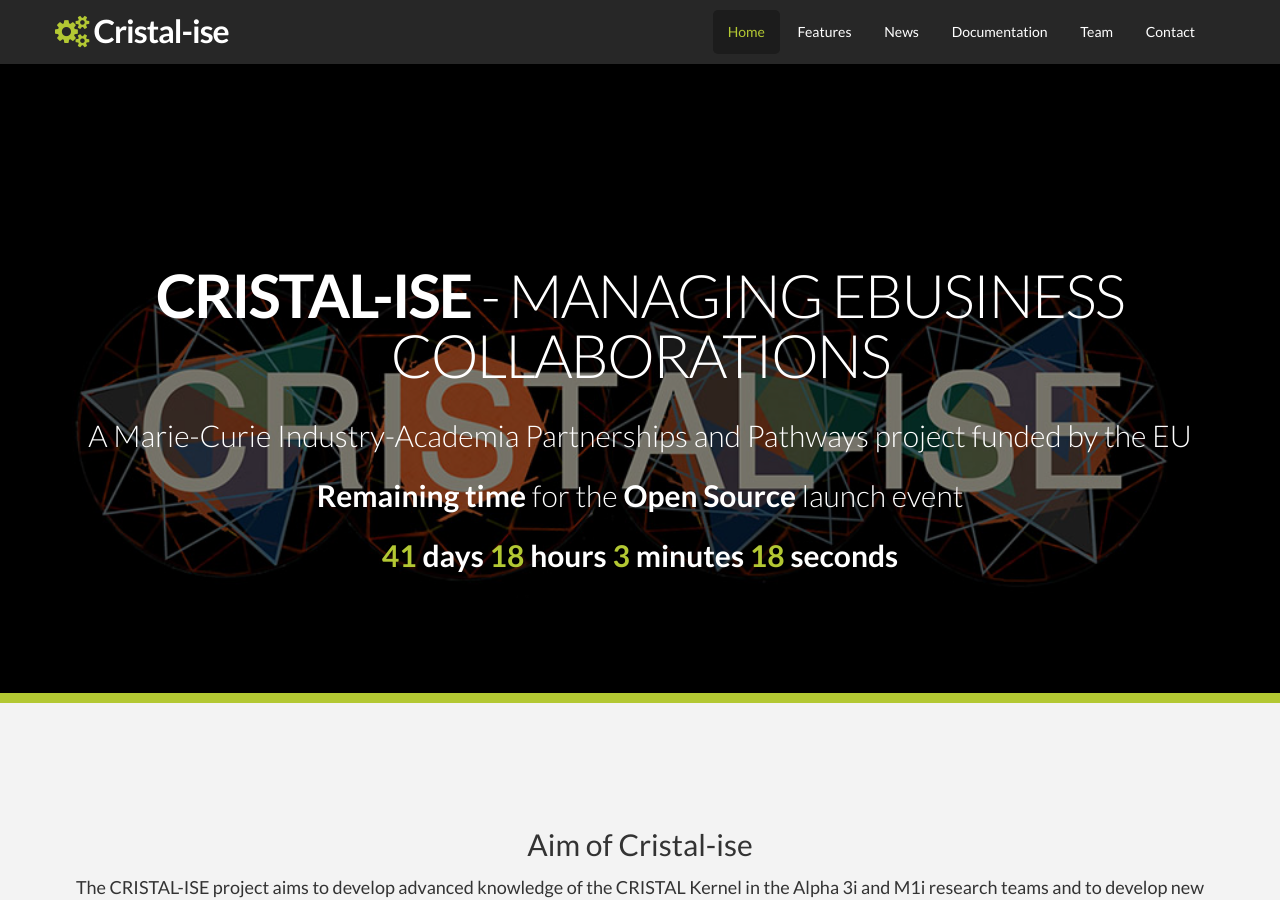
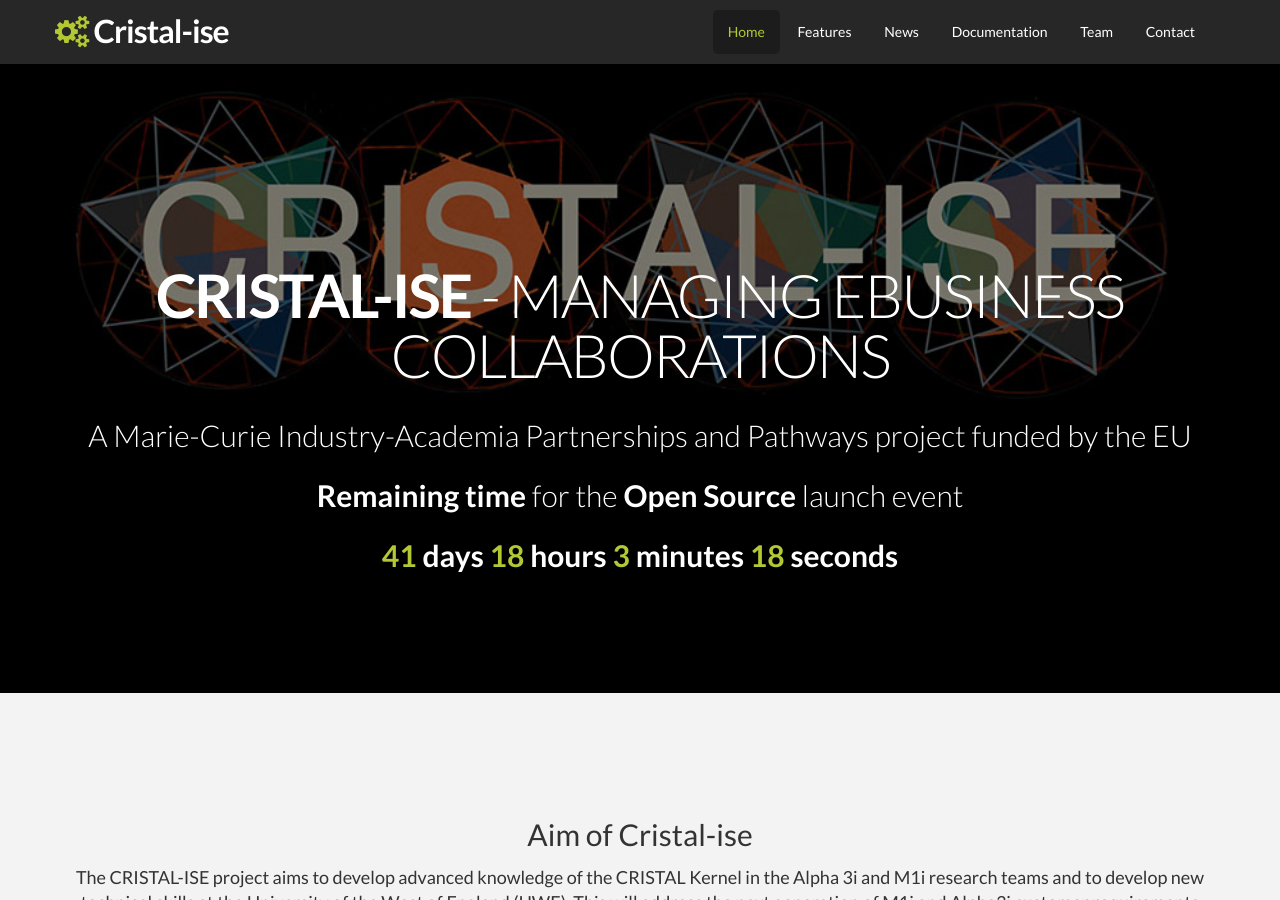
Before and after one commit to cristal-ise/cristal-ise.github.io, a Jekyll site: the page built from index.html, in a window 1280 px wide and 900 px high. Built offline with Jekyll 4.4.1, drawn with Linux system fonts in a browser that asks for light colours.

```diff
--- a/_layouts/default.html
+++ b/_layouts/default.html
@@ -42,8 +42,9 @@
 			$.backstretch([
 			  //"images/image003.jpg",
 			  //"images/CRISTAL-ISE logo.jpg",
-			  "images/CRISTAL-ISE-banner.jpg",
-			  "images/CRISTAL-ISE-banner-grey.jpg",
+			  //"images/CRISTAL-ISE-banner.jpg",
+			  //"images/CRISTAL-ISE-banner-grey.jpg",
+			  "images/CRISTAL-ISE-banner-midtop.jpg",
 			  ], {
 				fade: 750,
 				duration: 6000
--- a/index.html
+++ b/index.html
@@ -3,10 +3,6 @@
 ---
 
 {% include header-landing.html %}
-
-<!-- SEECTION THEME COLOR -->
-<div class="section-theme-landing"></div>
-<!-- END SECTION THEME COLOR -->
 
 {% include features.html %}
 
```
Also changed, not shown: images/CRISTAL-ISE-banner-midtop.jpg (added), images/CRISTAL-ISE-banner-top.jpg (added).
